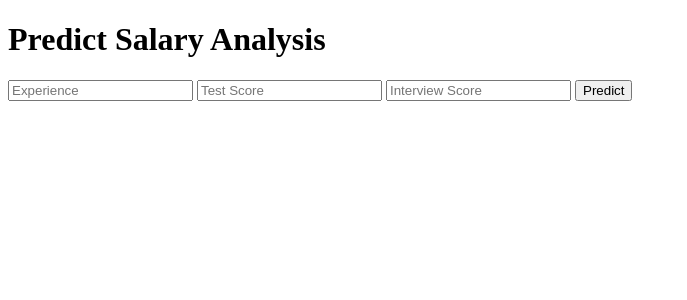
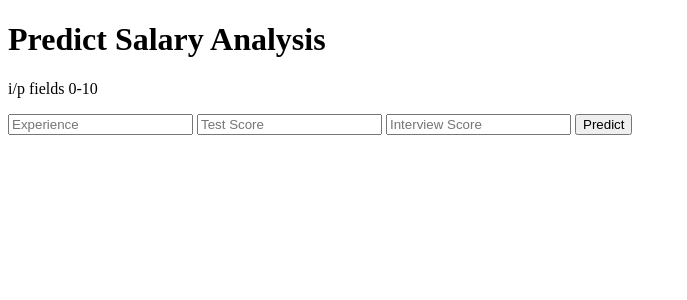
Before and after one commit to lokeshsharma596/salary-pred, a Python web app: template templates/index.html in a window 1280 px wide. Shown: the top 300 px of the page, without its empty margins (0-687 px from the left). Run offline with Jinja, Linux system fonts and the light colour scheme; the template is opened without the code that fills it, so the values that code supplies are empty.

Commit message:
index html modified

```diff
--- a/templates/index.html
+++ b/templates/index.html
@@ -14,6 +14,7 @@
 <body>
  <div class="login">
 	<h1>Predict Salary Analysis</h1>
+	<p>i/p fields 0-10 </p>
 
      <!-- Main Input For Receiving Query to our ML -->
     <form action="{{ url_for('predict')}}"method="post">
```
